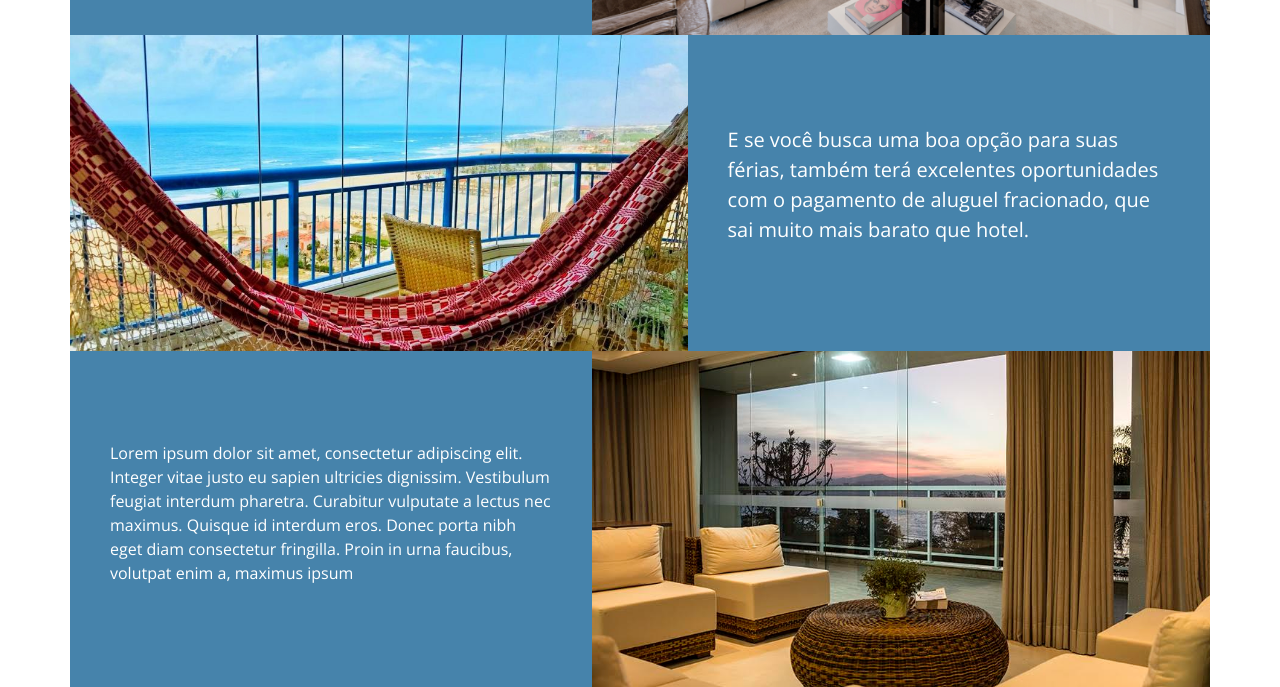
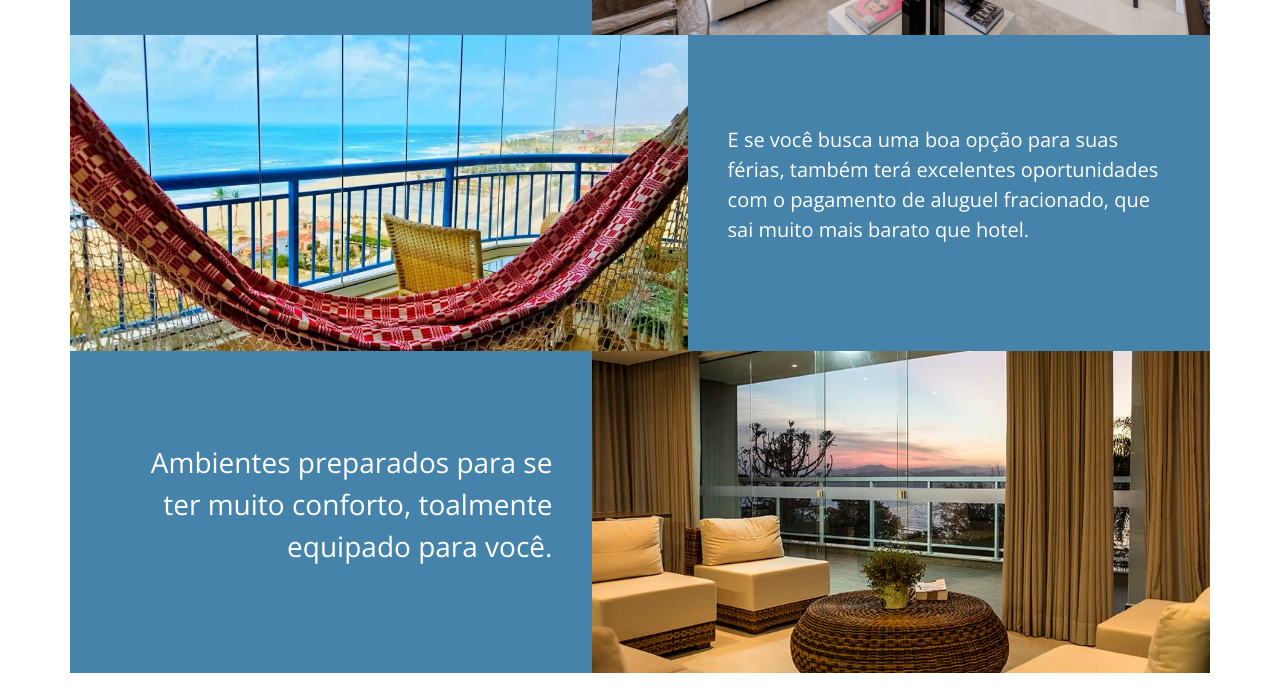
Before and after one commit to evandro-santos2020/Imobili-ria, a plain HTML site: page index.html in a window 1280 px wide. Shown: the part 1710-2397 px from the top of the page. Drawn offline with nearby package versions, Linux system fonts and the light colour scheme.

Commit message:
Update index.html

```diff
--- a/index.html
+++ b/index.html
@@ -102,8 +102,8 @@
 		<div class="flex-mosaico">
 		<div style="background-image:url('imagens/mosaico4.jpg');order:2;" class="item-1-mosaico"></div><!--item1-mosaico-->
 
-		<div class="item-2-mosaico" style="order:1;">
-			<p>Lorem ipsum dolor sit amet, consectetur adipiscing elit. Integer vitae justo eu sapien ultricies dignissim. Vestibulum feugiat interdum pharetra. Curabitur vulputate a lectus nec maximus. Quisque id interdum eros. Donec porta nibh eget diam consectetur fringilla. Proin in urna faucibus, volutpat enim a, maximus ipsum</p>
+		<div class="item-2-mosaico" style="order:1;font-size: 28px; text-align: end;">
+			<p>Ambientes preparados para se ter muito conforto, toalmente equipado para você.</p>
 		</div><!--item2-mosaico-->
 
 		</div><!--flex-mosaico-->
```
